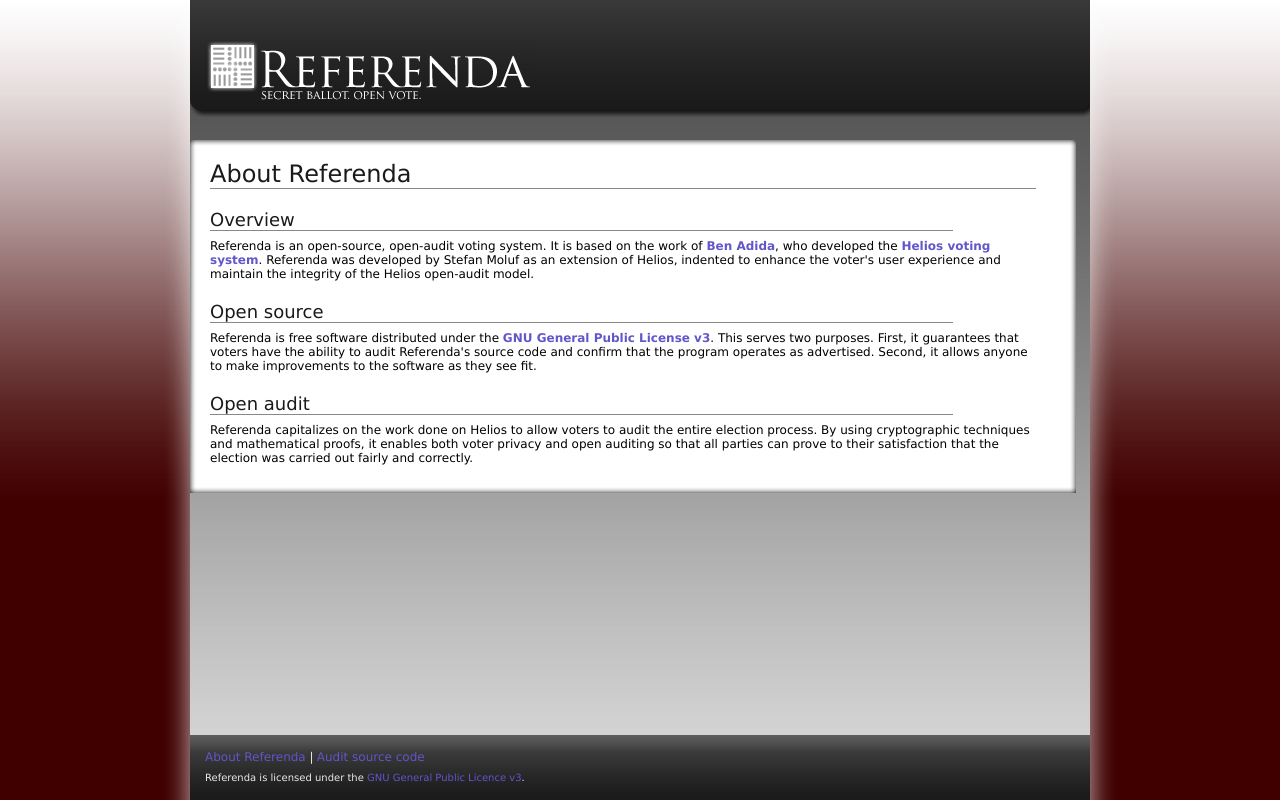
After one commit to digitaldragoon/referenda, a Django app: template templates/referenda/about.html in a window 1280 px wide. The commit adds this page. Run offline with Django 3.2, Linux system fonts and the light colour scheme; the template is opened without the code that fills it, so the values that code supplies are empty.

Commit message:
Added "about" and "audit" pages

```diff
--- /dev/null
+++ b/templates/referenda/about.html
@@ -0,0 +1,13 @@
+{% extends "referenda/base.html" %}
+
+{% block title %}About Referenda{% endblock %}
+
+{% block main %}
+<h1>About Referenda</h1>
+<h2>Overview</h2>
+<p>Referenda is an open-source, open-audit voting system. It is based on the work of <a href="http://benadida.com/">Ben Adida</a>, who developed the <a href="http://heliosvoting.org">Helios voting system</a>. Referenda was developed by Stefan Moluf as an extension of Helios, indented to enhance the voter's user experience and maintain the integrity of the Helios open-audit model.</p>
+<h2>Open source</h2>
+<p>Referenda is free software distributed under the <a href="{% url referenda.license %}">GNU General Public License v3</a>. This serves two purposes. First, it guarantees that voters have the ability to audit Referenda's source code and confirm that the program operates as advertised. Second, it allows anyone to make improvements to the software as they see fit.</p>
+<h2>Open audit</h2>
+<p>Referenda capitalizes on the work done on Helios to allow voters to audit the entire election process. By using cryptographic techniques and mathematical proofs, it enables both voter privacy and open auditing so that all parties can prove to their satisfaction that the election was carried out fairly and correctly.</p>
+{% endblock %}
--- a/templates/referenda/base.html
+++ b/templates/referenda/base.html
@@ -38,8 +38,8 @@
         </div>
         <div id="footer">
             <ul class="horizontal">
-                <li><a href="#">About Referenda</a> |</li>
-                <li><a href="#">Audit source code</a></li>
+                <li><a href="{% url referenda.about %}">About Referenda</a> |</li>
+                <li><a href="http://github.com/digitaldragoon/referenda/tree/ups">Audit source code</a></li>
             </ul>
             <p>Referenda is licensed under the <a rel="external" href="{% url referenda.license %}">GNU General Public Licence v3</a>.</p>
         </div>
--- a/templates/referenda/home.html
+++ b/templates/referenda/home.html
@@ -3,7 +3,7 @@
 {% block main %}
 <div class="column long">
     <h1>Welcome</h1>
-    <p>Welcome to Referenda, the open-source, open-audit voting system (<a href="#">what does that mean?</a>). Referenda puts the power back in your hands. Look below to find an election to vote in.</p>
+    <p>Welcome to Referenda, the open-source, open-audit voting system (<a href="{% url referenda.about %}">what does that mean?</a>). Referenda puts the power back in your hands. Look below to find an election to vote in.</p>
     <h2>Current Elections</h2>
     {% if current_elections %}
     <ul>
--- a/urls.py
+++ b/urls.py
@@ -5,6 +5,7 @@ from referenda.models import *
 
 urlpatterns = patterns('',
     url(r'^$', 'referenda.views.home', name='referenda.home'),
+    url(r'^about/$', direct_to_template, {'template': 'referenda/about.html'}, name='referenda.about'),
     url(r'^license/$', direct_to_template, {'template': 'referenda/license.html'}, name='referenda.license'),
     url(r'^election/(?P<election_slug>[-_a-z0-9]+)/preview/$', 'referenda.views.preview', name='referenda.ballot_preview'),
     url(r'^election/(?P<slug>[-_a-z0-9]+)/$', object_detail, {'queryset': Election.objects.all(),'template_name': 'referenda/election_detail.html'}, name='referenda.election_detail'),
```
